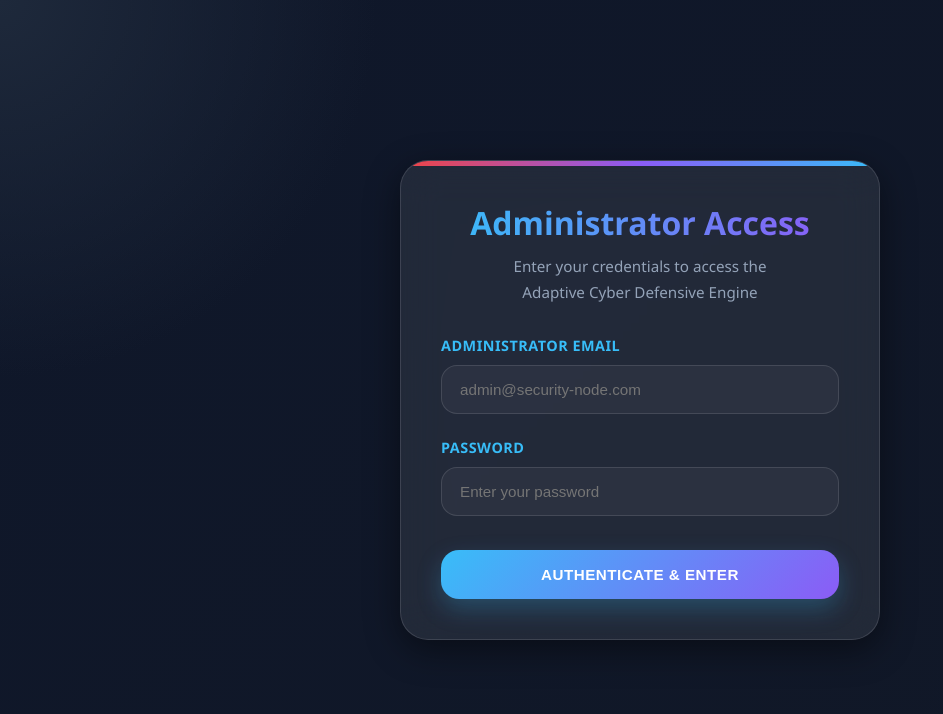
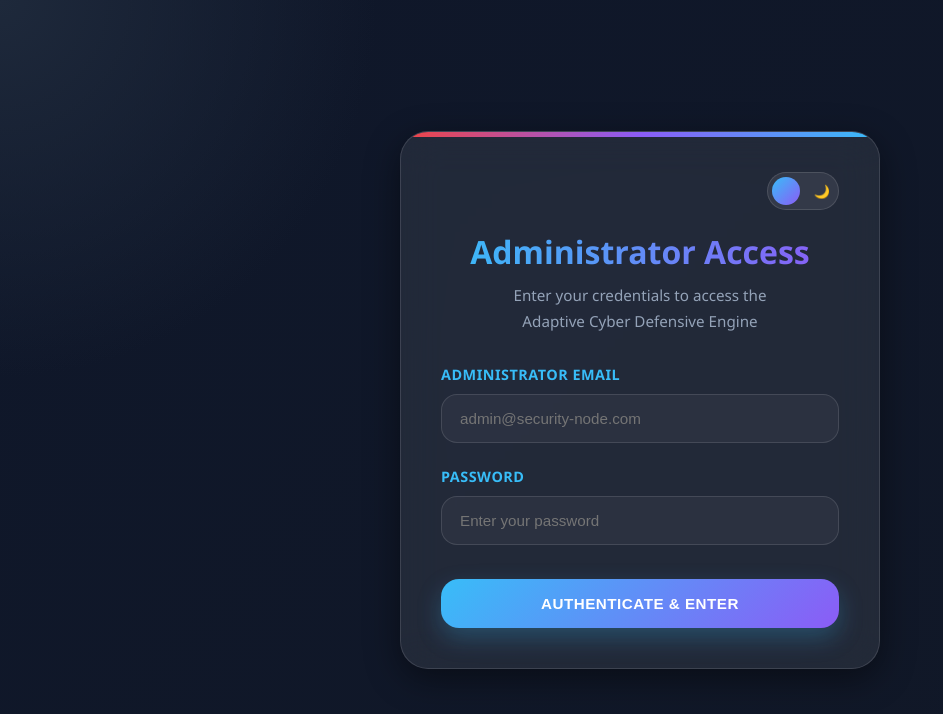
Before and after one commit to A23894843/Cyber_Defensive_Engine, a Flask app: page /login in a window 1280 px wide. Shown: the top 714 px of the page, without its empty margins (0-943 px from the left). Run offline with Flask 3, Linux system fonts and the light colour scheme; the visitor is signed in with stand-in values (Sample User, id 1); data comes from the database, SQL or seed files in the repository; parts of the project's set-up code (start-up, migrations or seed data) failed here and were passed over.

Commit message:
Add theme toggle functionality to login page

```diff
--- a/templates/login.html
+++ b/templates/login.html
@@ -29,11 +29,24 @@
 
         /* Displays errors flashed from the Flask backend (Invalid credentials) */
         .error-message { background: rgba(239, 68, 68, 0.1); border: 1px solid rgba(239, 68, 68, 0.4); color: var(--red); padding: 12px; border-radius: 12px; text-align: center; margin-bottom: 20px; font-weight: 600; font-size: 0.9rem; }
+
+        /* Theme Toggle Styles */
+        .top-bar{ display:flex; justify-content:flex-end; align-items:center; margin-bottom:20px; }
+        .theme-toggle{ width:72px; height:38px; border-radius:40px; background:rgba(255,255,255,0.08); border:1px solid var(--border); display:flex; align-items:center; padding:4px; position:relative; cursor:pointer; }
+        .theme-toggle::before{ content:"☀️"; position:absolute; left:8px; font-size:13px; }
+        .theme-toggle::after{ content:"🌙"; position:absolute; right:8px; font-size:13px; }
+        .toggle-ball{ width:28px; height:28px; border-radius:50%; background:linear-gradient(135deg, var(--primary), var(--purple)); transition:0.3s ease; z-index:2; }
+        body.light-theme .toggle-ball{ transform:translateX(34px); }
     </style>
 </head>
 <body>
 
 <div class="login-container">
+    <!-- Theme Toggle Switch positioned at the top right of the login card -->
+    <div class="top-bar">
+        <div class="theme-toggle" id="themeToggle" title="Toggle Light/Dark Theme"><div class="toggle-ball"></div></div>
+    </div>
+
     <h1>Administrator Access</h1>
     <p class="subtitle">Enter your credentials to access the<br>Adaptive Cyber Defensive Engine</p>
 
@@ -59,5 +72,25 @@
     </form>
 </div>
 
+<!-- Theme Persistence and Toggle Logic -->
+<script>
+    const toggle = document.getElementById("themeToggle");
+
+    // Check LocalStorage to persist user's theme preference across page loads
+    if(localStorage.getItem("theme") === "light"){
+        document.body.classList.add("light-theme");
+    }
+
+    // Toggle the theme and save preference when clicked
+    toggle.addEventListener("click", () => {
+        document.body.classList.toggle("light-theme");
+        if(document.body.classList.contains("light-theme")){
+            localStorage.setItem("theme","light");
+        } else {
+            localStorage.setItem("theme","dark");
+        }
+    });
+</script>
+
 </body>
 </html>
```
